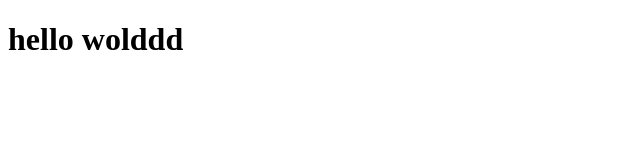
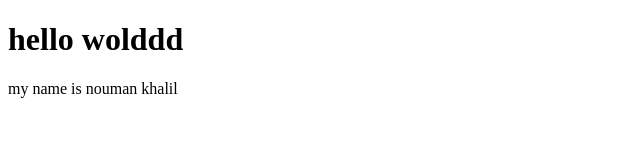
Before and after one commit to nomiikhan103/bootcampsample, a plain HTML site: page index.html in a window 1280 px wide. Shown: the whole page, without its empty margins (0-640 px from the left). Drawn offline with Linux system fonts and the light colour scheme.

Commit message:
added p tag

```diff
--- a/index.html
+++ b/index.html
@@ -7,5 +7,6 @@
 </head>
 <body>
     <h1>hello wolddd</h1>
+    <p>my name is nouman khalil</p>
 </body>
 </html>
```
